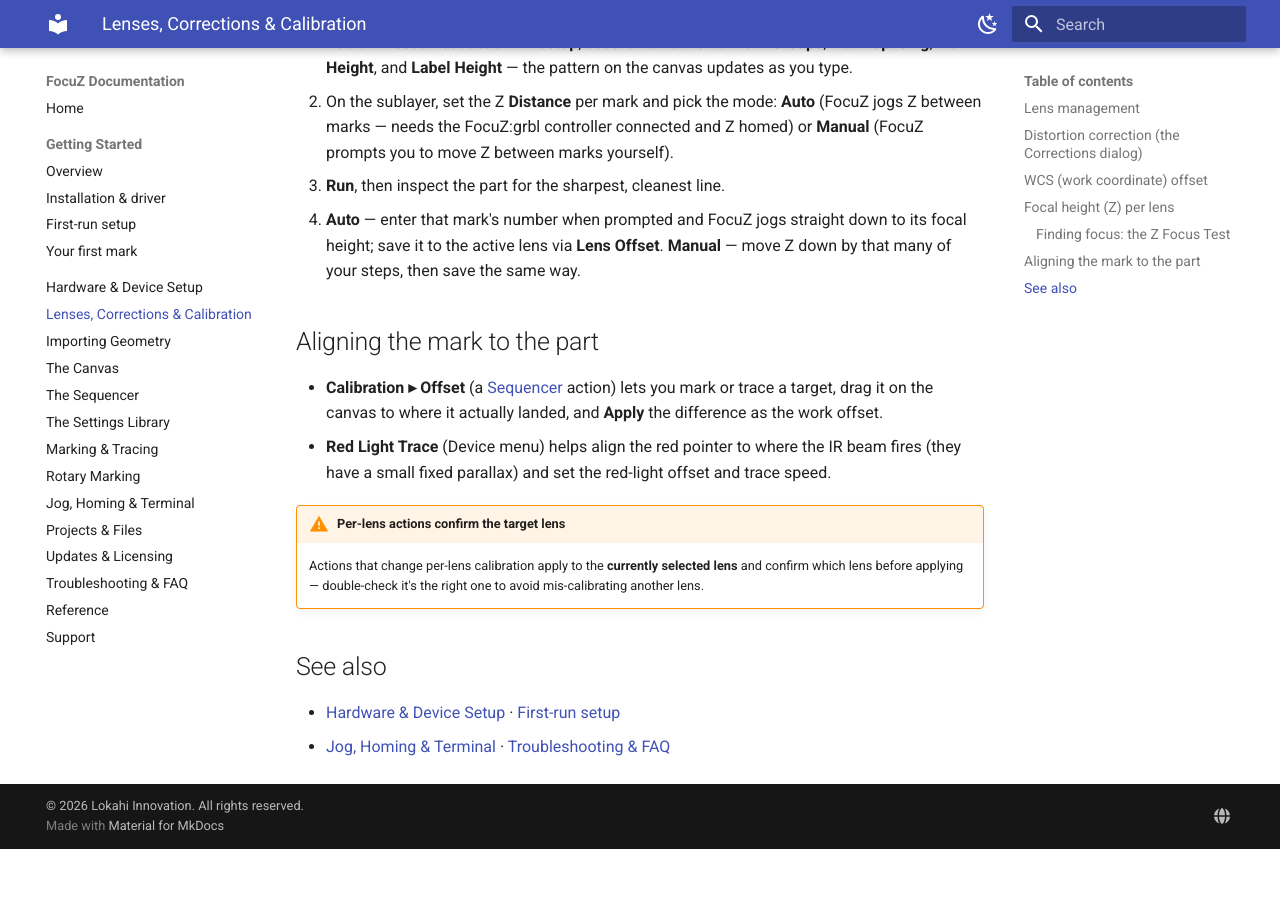
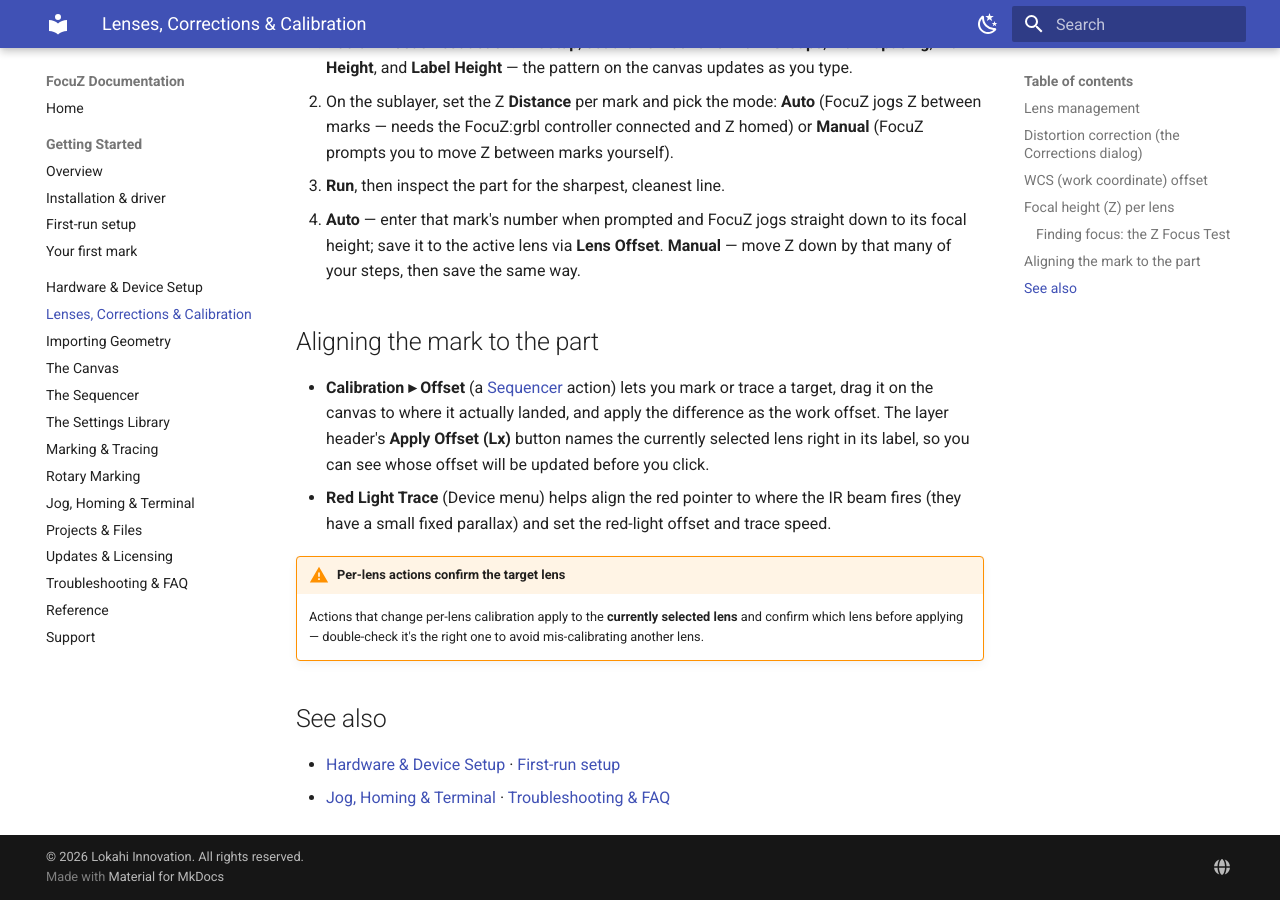
Before and after one commit to Lokahi-Shop/focuz-docs, an MkDocs documentation site: the page built from docs/lenses-corrections.md, in a window 1280 px wide and 900 px high, scrolled down 1515 px. Built offline with MkDocs 1.6.1 and Material for MkDocs 9.7.7, drawn with Linux system fonts in a browser that asks for light colours; before the commit the page ends 2364 px from its top, so only the background shows below that.

Commit message:
Calibration Offset: Apply button now names the target lens
Co-Authored-By: Claude Fable 5 <noreply@anthropic.com>

```diff
--- a/docs/lenses-corrections.md
+++ b/docs/lenses-corrections.md
@@ -75,7 +75,9 @@ focal height.
 ## Aligning the mark to the part
 
 - **Calibration ▸ Offset** (a [Sequencer](sequencer.md) action) lets you mark or trace a target, drag it on
-  the canvas to where it actually landed, and **Apply** the difference as the work offset.
+  the canvas to where it actually landed, and apply the difference as the work offset. The layer header's
+  **Apply Offset (Lx)** button names the currently selected lens right in its label, so you can see whose
+  offset will be updated before you click.
 - **Red Light Trace** (Device menu) helps align the red pointer to where the IR beam fires (they have a
   small fixed parallax) and set the red-light offset and trace speed.
 
```
